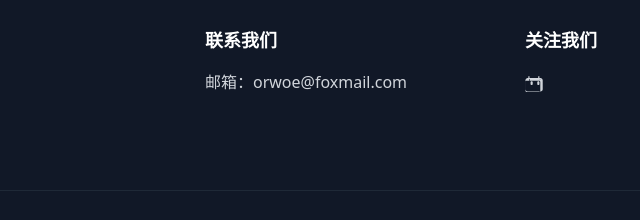
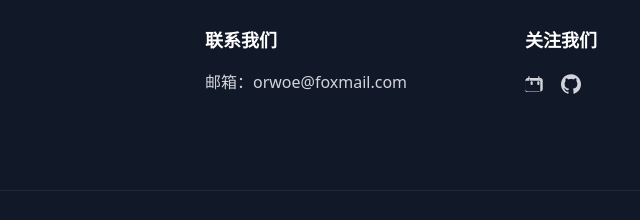
Before and after one commit to winter0203/frostcraft, a website: page index.html in a window 1280 px wide. Shown: the part 4495-4715 px from the top of the page, 451-1091 px from the left. Drawn offline with Linux system fonts and the light colour scheme; no server answers.

Commit message:
feat: 关注我们新增 GitHub 仓库图标链接

```diff
--- a/index.html
+++ b/index.html
@@ -308,6 +308,9 @@
                         <a href="https://space.bilibili.com/403423200" target="_blank" rel="noopener noreferrer" class="text-gray-300 hover:text-white text-xl" aria-label="B站空间">
                             <svg width="1em" height="1em" xmlns="http://www.w3.org/2000/svg" viewBox="0 0 24 24" fill="currentColor" class="icon-inline" aria-hidden="true"><path d="M17.813 4.653h.714c1.51 0 2.733 1.223 2.733 2.733v10.88c0 1.51-1.223 2.733-2.733 2.733h-15.26c-1.51 0-2.733-1.223-2.733-2.733V7.386c0-1.51 1.223-2.733 2.733-2.733h.714V2.74h1.428v1.913h10.43V2.74h1.428v1.913zm.714 1.428h-.714v1.912h-11.858V6.08h-.714v1.912H1.787c-.718 0-1.305.587-1.305 1.305v10.88c0 .718.587 1.305 1.305 1.305h15.26c.718 0 1.305-.587 1.305-1.305V9.298c0-.718-.587-1.305-1.305-1.305zM7.976 8.644c.718 0 1.305.587 1.305 1.305v1.963c0 .718-.587 1.305-1.305 1.305s-1.305-.587-1.305-1.305V9.949c0-.718.587-1.305 1.305-1.305zm8.048 0c.718 0 1.305.587 1.305 1.305v1.963c0 .718-.587 1.305-1.305 1.305s-1.305-.587-1.305-1.305V9.949c0-.718.587-1.305 1.305-1.305z"/></svg>
                         </a>
+                        <a href="https://github.com/winter0203/frostcraft" target="_blank" rel="noopener noreferrer" class="text-gray-300 hover:text-white text-xl" aria-label="GitHub 仓库">
+                            <svg width="1em" height="1em" xmlns="http://www.w3.org/2000/svg" viewBox="0 0 24 24" fill="currentColor" class="icon-inline" aria-hidden="true"><path d="M12 .297c-6.63 0-12 5.373-12 12 0 5.303 3.438 9.8 8.205 11.385.6.113.82-.258.82-.577 0-.285-.01-1.04-.015-2.04-3.338.724-4.042-1.61-4.042-1.61C4.422 18.07 3.633 17.7 3.633 17.7c-1.087-.744.084-.729.084-.729 1.205.084 1.838 1.236 1.838 1.236 1.07 1.835 2.809 1.305 3.495.998.108-.776.417-1.305.76-1.605-2.665-.3-5.466-1.332-5.466-5.93 0-1.31.465-2.38 1.235-3.22-.135-.303-.54-1.523.105-3.176 0 0 1.005-.322 3.3 1.23.96-.267 1.98-.399 3-.405 1.02.006 2.04.138 3 .405 2.28-1.552 3.285-1.23 3.285-1.23.645 1.653.24 2.873.12 3.176.765.84 1.23 1.91 1.23 3.22 0 4.61-2.805 5.625-5.475 5.92.42.36.81 1.096.81 2.22 0 1.606-.015 2.896-.015 3.286 0 .315.21.69.825.57C20.565 22.092 24 17.592 24 12.297c0-6.627-5.373-12-12-12"/></svg>
+                        </a>
                     </div>
                 </div>
             </div>
```
